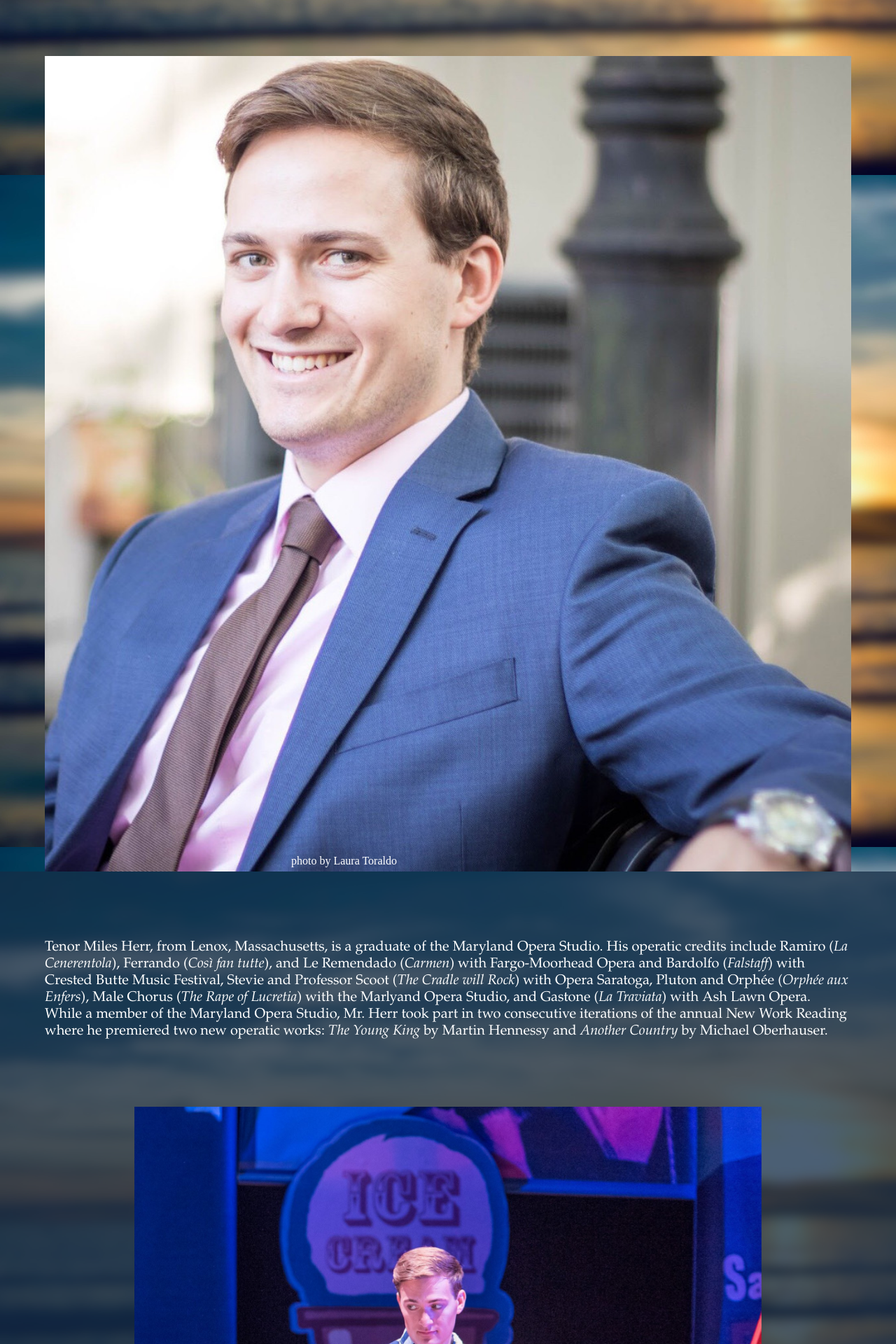
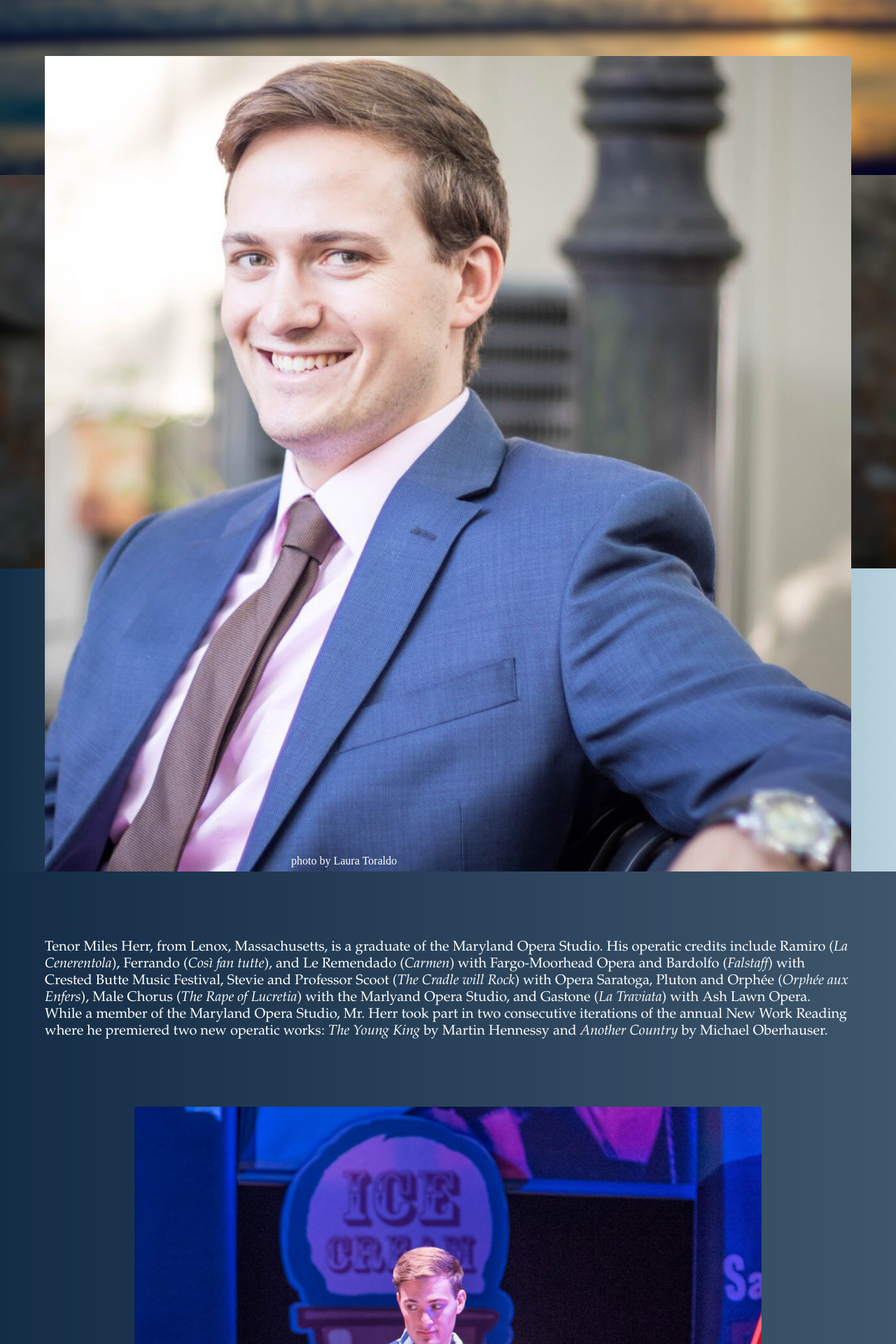
Before and after one commit to leemlb06pmi/leemlb06pmi.github.io, a Jekyll site: the page built from index.html, in a window 1280 px wide. Shown: the part 827-2747 px from the top of the page at 70% size. Built offline with Jekyll 4.4.1, drawn with Linux system fonts in a browser that asks for light colours.

Commit message:
Update main.css

```diff
--- a/css/main.css
+++ b/css/main.css
@@ -66,9 +66,12 @@ blockquote.home_oppo{
 }
 
 .back{
-	background-image: url("https://leemlb06pmi.github.io/photos/beach.jpg");
-	background-size:100%;
-	background-repeat:none;
+	background-image: url("https://leemlb06pmi.github.io/photos/beach.jpg"),
+		url("https://leemlb06pmi.github.io/photos/rock_backdrop.jpg"),
+		linear-gradient(90deg, rgb(20,45,70), rgb(184,211,222));
+	background-position: top middle bottom;
+	background-size:100% auto;
+	background-repeat:no-repeat;
 }
 
 nav ul {
```
